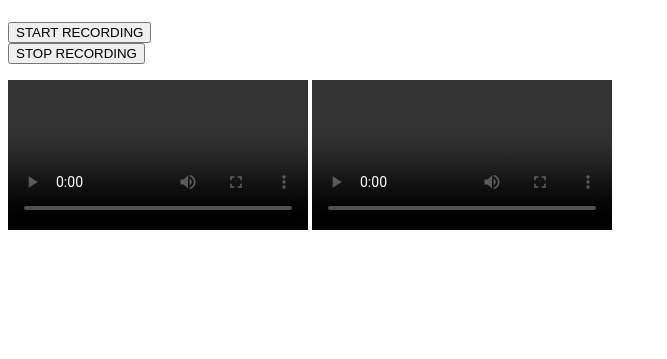
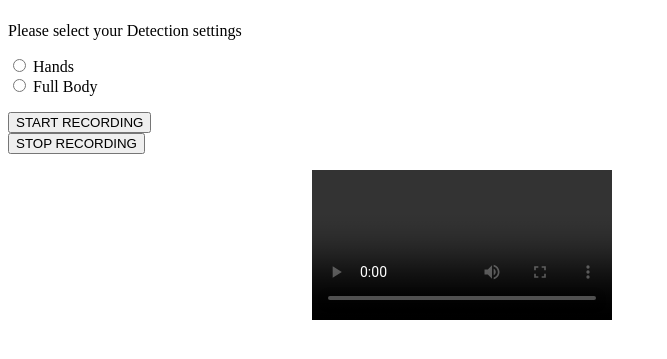
Before and after one commit to ItsMeEniyan/rtpd, a Django app: page / in a window 1280 px wide. Shown: the part 58-417 px from the top of the page, without its empty margins (0-667 px from the left). Run offline with Django 4.2, Linux system fonts and the light colour scheme.

Commit message:
Added separate end points for hand and body detection

```diff
--- a/myapp/urls.py
+++ b/myapp/urls.py
@@ -1,9 +1,10 @@
 from django.contrib import admin
 from django.urls import path
 
-from .views import home, result
+from .views import home, resulthand, resultbody
 
 urlpatterns = [
     path('', home, name='home'),
-    path('analyse/', result, name='result')
+    path('analysehand/', resulthand, name='result'),
+    path('analysebody/', resultbody, name='result')
 ]
--- a/myapp/views.py
+++ b/myapp/views.py
@@ -1,4 +1,3 @@
-import json
 from django.shortcuts import render
 
 def home(request):
@@ -15,13 +14,24 @@ def getPredictions(video):
     else:
         return 'error'
 
-def result(request):
+def resultbody(request):
 
     body_unicode = request.body
     f = open("test.mp4", "wb")
     f.write(body_unicode)
     f.close()
 
-    print("hai")
+    print("body")
 
     return render(request, 'result.html', {'result': 'yes'})
+
+def resulthand(request):
+
+    body_unicode = request.body
+    f = open("test.mp4", "wb")
+    f.write(body_unicode)
+    f.close()
+
+    print("hands")
+
+    return render(request, 'result.html', {'result': 'yes'})
--- a/templates/index.html
+++ b/templates/index.html
@@ -1,112 +1,116 @@
 <!DOCTYPE html>
 <html lang="en">
+
 <head>
 	<meta charset="UTF-8">
 	<title>MediaCapture and Streams API</title>
-    <meta name="viewport" content="width=device-width">
-</head>
+	<meta name="viewport" content="width=device-width"> </head>
+
 <body>
 	<header>
-        <h1>REAL TIME PARKINSONS SYMPTOM DETECTION</h1>
-    </header>
-    <main>
-      {% csrf_token %}
-
-        <p><button id="btnStart">START RECORDING</button><br/>
-        <button id="btnStop">STOP RECORDING</button></p>
-
-        <video controls></video>
-
+		<h1>REAL TIME PARKINSONS SYMPTOM DETECTION</h1> </header>
+        <p>Please select your Detection settings</p>
+        <input type="radio" id="hand" name="Script_selector" value="hand">
+        <label for="hand">Hands</label><br>
+        <input type="radio" id="css" name="Script_selector" value="body">
+        <label for="body">Full Body</label><br>
+	<main> {% csrf_token %}
+		<p>
+			<button id="btnStart">START RECORDING</button>
+			<br/>
+			<button id="btnStop">STOP RECORDING</button>
+		</p>
+		<video></video>
 		<video id="vid2" controls></video>
-
 		<!-- could save to canvas and do image manipulation and saving too -->
 	</main>
 	<script>
-
 	let constraintObj = {
 		audio: false,
 		video: {
 			facingMode: "user",
-                width: { min: 640, ideal: 640, max: 1280 },
-                height: { min: 480, ideal: 480, max: 720 }
+			width: {
+				min: 640,
+				ideal: 640,
+				max: 1280
+			},
+			height: {
+				min: 480,
+				ideal: 480,
+				max: 720
+			}
 		}
 	};
 	// width: 1280, height: 720  -- preference only
 	// facingMode: {exact: "user"}
 	// facingMode: "environment"
-
 	//handle older browsers that might implement getUserMedia in some way
-        if (navigator.mediaDevices === undefined) {
+	if(navigator.mediaDevices === undefined) {
 		navigator.mediaDevices = {};
 		navigator.mediaDevices.getUserMedia = function(constraintObj) {
 			let getUserMedia = navigator.webkitGetUserMedia || navigator.mozGetUserMedia;
-                if (!getUserMedia) {
+			if(!getUserMedia) {
 				return Promise.reject(new Error('getUserMedia is not implemented in this browser'));
 			}
 			return new Promise(function(resolve, reject) {
 				getUserMedia.call(navigator, constraintObj, resolve, reject);
 			});
 		}
-        }else{
-            navigator.mediaDevices.enumerateDevices()
-            .then(devices => {
-                devices.forEach(device=>{
+	} else {
+		navigator.mediaDevices.enumerateDevices().then(devices => {
+			devices.forEach(device => {
 				console.log(device.kind.toUpperCase(), device.label);
 				//, device.deviceId
 			})
-            })
-            .catch(err=>{
+		}).catch(err => {
 			console.log(err.name, err.message);
 		})
 	}
-
-        navigator.mediaDevices.getUserMedia(constraintObj)
-        .then(function(mediaStreamObj) {
+	navigator.mediaDevices.getUserMedia(constraintObj).then(function(mediaStreamObj) {
 		//connect the media stream to the first video element
 		let video = document.querySelector('video');
-            if ("srcObject" in video) {
+		if("srcObject" in video) {
 			video.srcObject = mediaStreamObj;
 		} else {
 			//old version
 			video.src = window.URL.createObjectURL(mediaStreamObj);
 		}
-
 		video.onloadedmetadata = function(ev) {
 			//show in the video element what is being captured by the webcam
 			video.play();
 		};
-
 		//add listeners for saving video/audio
 		let start = document.getElementById('btnStart');
 		let stop = document.getElementById('btnStop');
 		let vidSave = document.getElementById('vid2');
 		let mediaRecorder = new MediaRecorder(mediaStreamObj);
 		let chunks = [];
-
-            start.addEventListener('click', (ev)=>{
+		start.addEventListener('click', (ev) => {
 			mediaRecorder.start();
 			console.log(mediaRecorder.state);
 		})
-            stop.addEventListener('click', (ev)=>{
+		stop.addEventListener('click', (ev) => {
 			mediaRecorder.stop();
 			console.log(mediaRecorder.state);
 		});
 		mediaRecorder.ondataavailable = function(ev) {
 			chunks.push(ev.data);
 		}
-            mediaRecorder.onstop = (ev)=>{
-                let blob = new Blob(chunks, { 'type' : 'video/mp4;' });
+		mediaRecorder.onstop = (ev) => {
+			let blob = new Blob(chunks, {
+				'type': 'video/mp4;'
+			});
 			chunks = [];
 			let videoURL = window.URL.createObjectURL(blob);
 			vidSave.src = videoURL;
 
 			function getCookie(name) {
 				let cookieValue = null;
-                if (document.cookie && document.cookie !== '') {
+				if(document.cookie && document.cookie !== '') {
 					const cookies = document.cookie.split(';');
-                    for (let i = 0; i < cookies.length; i++) {
+					for(let i = 0; i < cookies.length; i++) {
 						const cookie = cookies[i].trim();
-                        if (cookie.substring(0, name.length + 1) === (name + '=')) {
+						if(cookie.substring(0, name.length + 1) === (name + '=')) {
 							cookieValue = decodeURIComponent(cookie.substring(name.length + 1));
 							break;
 						}
@@ -116,19 +120,23 @@
 			}
 			const csrftoken = getCookie('csrftoken');
 
+            var radioSelected = document.querySelector('input[name="Script_selector"]:checked').value;
+            console.log(radioSelected);
 			var xhr = new XMLHttpRequest();
-                xhr.open('POST', '/analyse/', true);
+            if(radioSelected=="hand"){
+                xhr.open('POST', '/analysehand/', true);
+            }else{
+                xhr.open('POST', '/analysebody/', true);
+            }
 			xhr.setRequestHeader('X-CSRFToken', csrftoken);
 			xhr.onload = function(e) {
 				console.log('Sent');
 			};
 			xhr.send(blob);
 		}
-        })
-        .catch(function(err) {
+	}).catch(function(err) {
 		console.log(err.name, err.message);
 	});
-
 	/*********************************
 	getUserMedia returns a Promise
 	resolve - returns a MediaStream Object
@@ -142,4 +150,5 @@
 	*********************************/
 	</script>
 </body>
+
 </html>
```
Also changed, not shown: 1 other file. Lines whose indentation alone changed are shown as unchanged.
